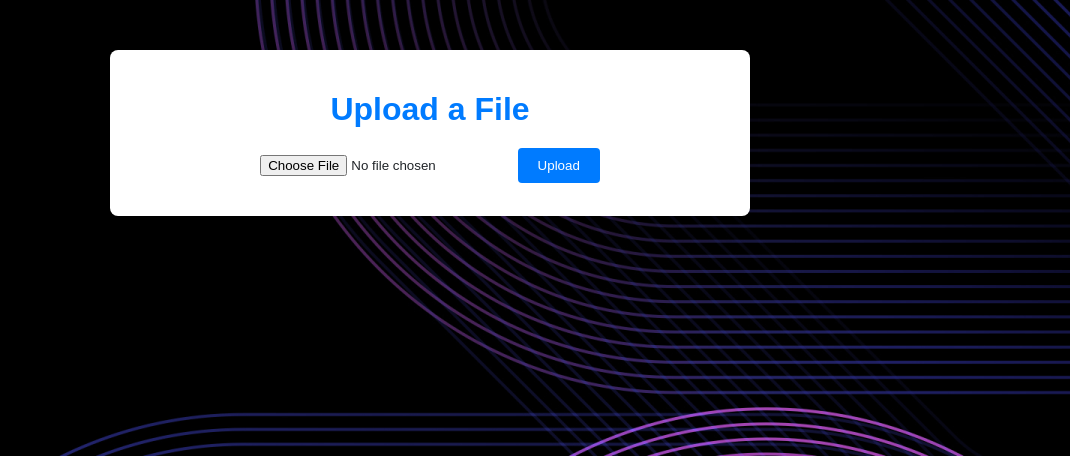
After one commit to BUSH222/inno-hack, a Flask app: page /commit_new in a window 1280 px wide. The commit adds this page. Shown: the top 456 px of the page, without its empty margins (210-1280 px from the left). Run offline with Flask 3, Linux system fonts and the light colour scheme.

Commit message:
front fix

```diff
--- a/main.py
+++ b/main.py
@@ -18,6 +18,14 @@ def login_password():
 def account():
     return render_template("account.html")
 
+@app.route('/signup')
+def signup():
+    return render_template("signup.html")
+
+
+@app.route('/commit_new')
+def commit_new():
+    return render_template("commit_new.html")
 
 if __name__ == '__main__':
     app.run(host='0.0.0.0', port=8000)
--- /dev/null
+++ b/static/commit_new.css
@@ -0,0 +1,40 @@
+body {
+    background-image: url('/static/background.png');
+    font-family: Arial, sans-serif;
+    background-color: #f8f9fa;
+    margin: 0;
+    padding: 0;
+    color: #212529;
+}
+
+.container {
+    max-width: 600px;
+    margin: 50px auto;
+    padding: 20px;
+    background-color: #ffffff;
+    box-shadow: 0 0 10px rgba(0, 0, 0, 0.1);
+    border-radius: 8px;
+    text-align: center;
+}
+
+h1 {
+    color: #007bff;
+    margin-bottom: 20px;
+}
+
+input[type="file"] {
+    margin-bottom: 20px;
+}
+
+button {
+    background-color: #007bff;
+    color: white;
+    border: none;
+    padding: 10px 20px;
+    cursor: pointer;
+    border-radius: 4px;
+}
+
+button:hover {
+    background-color: #0056b3;
+}
--- /dev/null
+++ b/templates/commit_new.html
@@ -0,0 +1,18 @@
+<!DOCTYPE html>
+<html lang="en">
+<head>
+    <meta charset="UTF-8">
+    <meta name="viewport" content="width=device-width, initial-scale=1.0">
+    <title>File Upload</title>
+    <link rel="stylesheet" href="static/commit_new.css">
+</head>
+<body>
+    <div class="container">
+        <h1>Upload a File</h1>
+        <form action="/upload" method="post" enctype="multipart/form-data">
+            <input type="file" name="file" required>
+            <button type="submit">Upload</button>
+        </form>
+    </div>
+</body>
+</html>
--- a/templates/login_with.html
+++ b/templates/login_with.html
@@ -17,7 +17,7 @@
 
     <div class="or-text">or</div>
 
-    <a href="#" class="create-account">Create an account now</a>
+    <a href="/signup" class="create-account">Create an account now</a>
   </div>
 </body>
 </html>
--- a/templates/signup.html
+++ b/templates/signup.html
@@ -11,7 +11,7 @@
         <h2>sign up</h2>
         <input type="text" placeholder="Username" class="input-field">
         <input type="password" placeholder="Password" class="input-field">
-        <button class="button login-button">sign up</button>
+        <button class="button signup-button">sign up</button>
     </div>
 </body>
 </html>
```
Also changed, not shown: static/account.css (+66 -20 lines), static/commit_list.css (added, +64 -0 lines), templates/commit_list.html (added, +36 -0 lines), static/commit_files.css (added), templates/account.html (line endings or trailing spaces), templates/commit_files.html (added).
